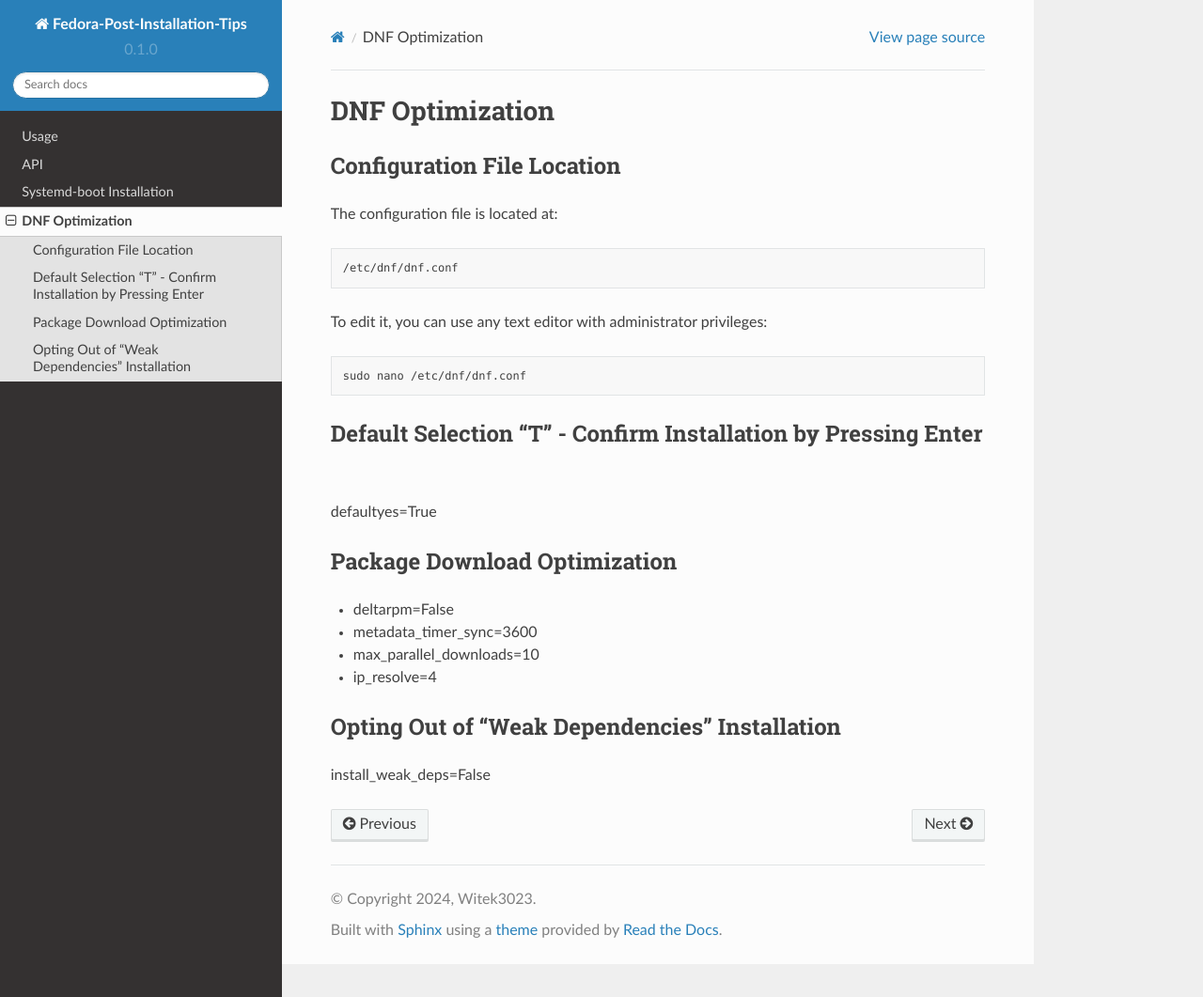
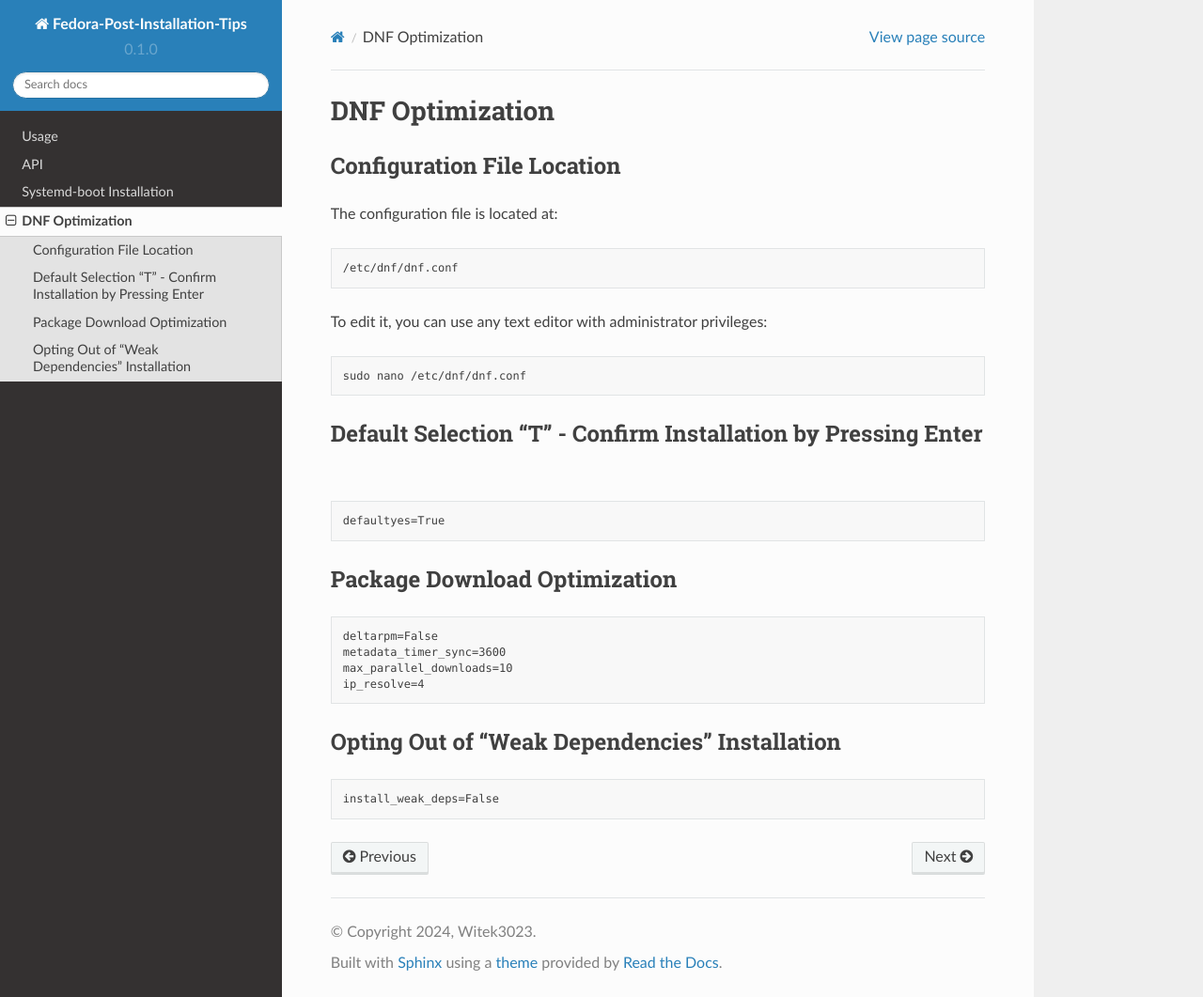
Before and after one commit to Witek3023/Fedora-Post-Installation-Tips, a Sphinx documentation site: the page built from docs/source/dnf-optimization.rst, in a window 1280 px wide and 1061 px high. Shown: the whole window at 94% size. Built offline with Sphinx 7.4.7 and the Read the Docs theme 2.0.0, drawn with Linux system fonts in a browser that asks for light colours.

Commit message:
Update dnf-optimization.rst

```diff
--- a/docs/source/dnf-optimization.rst
+++ b/docs/source/dnf-optimization.rst
@@ -8,28 +8,35 @@ The configuration file is located at:
 
 .. code-block:: plaintext
 
-   /etc/dnf/dnf.conf
+    /etc/dnf/dnf.conf
 
 To edit it, you can use any text editor with administrator privileges:
 
 .. code-block:: shell
 
-   sudo nano /etc/dnf/dnf.conf
+    sudo nano /etc/dnf/dnf.conf
 
 Default Selection "T" - Confirm Installation by Pressing Enter
 ----------------------------------------------------------------
 
-defaultyes=True
+.. code-block:: plaintext
+
+    defaultyes=True
 
 Package Download Optimization
 ------------------------------
 
-- deltarpm=False
-- metadata_timer_sync=3600
-- max_parallel_downloads=10
-- ip_resolve=4
+.. code-block:: plaintext
+
+    deltarpm=False
+    metadata_timer_sync=3600
+    max_parallel_downloads=10
+    ip_resolve=4
 
 Opting Out of "Weak Dependencies" Installation
 -----------------------------------------------
 
-install_weak_deps=False
+
+.. code-block:: plaintext
+
+    install_weak_deps=False
```
